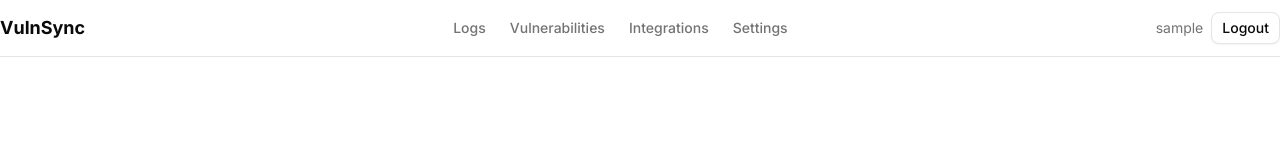
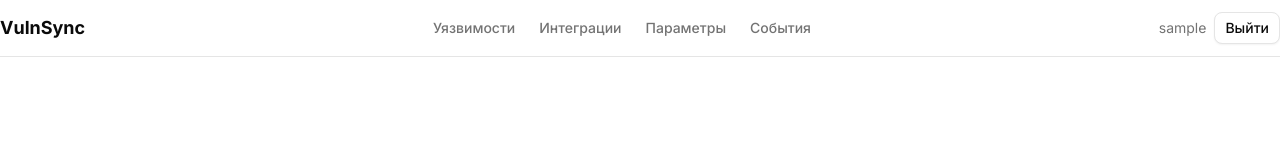
Before and after one commit to yuwwx/vulnsync, a Next.js app in the folder vulnsync-client/: page / in a window 1280 px wide. Shown: the top 160 px of the page. Built offline with nearby package versions, Linux system fonts and the light colour scheme; no server answers; sample sign-in values are in the browser's storage.

Commit message:
add translation

```diff
--- a/vulnsync-client/app/integrations/page.tsx
+++ b/vulnsync-client/app/(protected)/integrations/page.tsx
@@ -32,11 +32,11 @@ export default function IntegrationsPage() {
   return (
     <div className="flex gap-6">
       {/* Сайдбар продуктов */}
-      <ul className="w-48 border rounded-md p-2 space-y-2">
+      <ul className="w-48 border rounded-md p-2 space-y-2 self-start max-h-[calc(100vh-6rem)] overflow-y-auto">
         {products.map((p) => (
           <li
             key={p.id}
-            className={`p-2 rounded cursor-pointer ${
+            className={`p-2 rounded cursor-pointer text-sm font-medium ${
               selectedProduct === p.id
                 ? "bg-neutral-600 text-white"
                 : "hover:bg-muted"
@@ -49,14 +49,14 @@ export default function IntegrationsPage() {
       </ul>
 
       <div className="flex-1">
-        <h1 className="text-2xl font-bold mb-4">Integrations</h1>
+        <h1 className="text-2xl font-bold mb-4">Интеграции</h1>
         {loading ? (
-          <div>Loading products…</div>
+          <div>Загружаем продукты…</div>
         ) : error ? (
           <div className="p-4 text-red-700 bg-red-100 rounded-md">{error}</div>
         ) : !selectedProduct ? (
           <div className="text-neutral-500">
-            Select a product to configure integrations.
+            Выберите продукт для настройки интеграций
           </div>
         ) : (
           <Tabs
--- /dev/null
+++ b/vulnsync-client/app/(protected)/layout.tsx
@@ -0,0 +1,12 @@
+// app/(protected)/layout.tsx
+"use client";
+
+import { AuthGuard } from "@/components/auth/AuthGuard";
+
+export default function ProtectedLayout({
+  children,
+}: {
+  children: React.ReactNode;
+}) {
+  return <AuthGuard>{children}</AuthGuard>;
+}
--- a/vulnsync-client/app/logs/page.tsx
+++ b/vulnsync-client/app/(protected)/logs/page.tsx
@@ -17,7 +17,7 @@ export default function LogsPage() {
   }, []);
 
   if (loading) {
-    return <div className="text-muted-foreground">Loading logs…</div>;
+    return <div className="text-muted-foreground">Загружаем события…</div>;
   }
 
   if (error) {
@@ -28,7 +28,7 @@ export default function LogsPage() {
 
   return (
     <div className="space-y-4">
-      <h1 className="text-2xl font-bold">Logs</h1>
+      <h1 className="text-2xl font-bold">События</h1>
 
       <div className="rounded-md border">
         <LogsTable logs={logs} />
--- a/vulnsync-client/app/settings/page.tsx
+++ b/vulnsync-client/app/(protected)/settings/page.tsx
@@ -130,7 +130,7 @@ export default function SettingsPage() {
 
   return (
     <div className="space-y-6">
-      <h1 className="text-2xl font-bold">Settings</h1>
+      <h1 className="text-2xl font-bold">Параметры</h1>
 
       {error && (
         <div className="p-4 text-red-700 bg-red-100 rounded-md">{error}</div>
@@ -139,15 +139,15 @@ export default function SettingsPage() {
       {/* Верхние вкладки */}
       <Tabs defaultValue="integrations">
         <TabsList>
-          <TabsTrigger value="integrations">Integrations</TabsTrigger>
-          <TabsTrigger value="personal">Personal</TabsTrigger>
+          <TabsTrigger value="integrations">Интеграционные</TabsTrigger>
+          <TabsTrigger value="personal">Пользовательские</TabsTrigger>
         </TabsList>
 
         {/* === INTEGRATIONS === */}
         <TabsContent value="integrations">
           <div className="flex gap-4">
             {/* Sidebar */}
-            <aside className="w-56 shrink-0 border rounded-md p-2 space-y-1">
+            <aside className="w-56 shrink-0 border rounded-md p-2 space-y-1 self-start max-h-[calc(100vh-6rem)] overflow-y-auto">
               {INTEGRATIONS.map(({ type, label }) => {
                 const setting = data[type];
                 const configured = !!setting?.baseUrl && !!setting?.hasSecret;
@@ -203,7 +203,9 @@ export default function SettingsPage() {
                       onClick={() => save(activeIntegration)}
                       disabled={saving === activeIntegration}
                     >
-                      {saving === activeIntegration ? "Saving…" : "Save"}
+                      {saving === activeIntegration
+                        ? "Сохранение..."
+                        : "Сохранить"}
                     </Button>
                   </CardContent>
                 </Card>
--- a/vulnsync-client/app/vulnerabilities/page.tsx
+++ b/vulnsync-client/app/(protected)/vulnerabilities/page.tsx
@@ -17,6 +17,7 @@ import {
 import { Badge } from "@/components/ui/badge";
 import { Button } from "@/components/ui/button";
 import { IntegrationsService } from "@/services/integrations.service";
+import { toast } from "sonner";
 
 export default function VulnerabilitiesPage() {
   const [products, setProducts] = useState<Product[]>([]);
@@ -49,11 +50,11 @@ export default function VulnerabilitiesPage() {
   return (
     <div className="flex gap-6">
       {/* Сайдбар с продуктами */}
-      <ul className="w-48 border rounded-md p-2 space-y-2">
+      <ul className="w-48 border rounded-md p-2 space-y-2 self-start max-h-[calc(100vh-6rem)] overflow-y-auto">
         {products.map((p) => (
           <li
             key={p?.id}
-            className={`p-2 rounded cursor-pointer ${
+            className={`p-2 rounded cursor-pointer text-sm font-medium ${
               selectedProduct === p?.id
                 ? "bg-neutral-600 text-white"
                 : "hover:bg-muted"
@@ -66,27 +67,28 @@ export default function VulnerabilitiesPage() {
       </ul>
 
       <div className="flex-1">
-        <h1 className="text-2xl font-bold mb-4">Vulnerabilities</h1>
+        <h1 className="text-2xl font-bold mb-4">Уязвимости</h1>
 
         {loading ? (
-          <div>Loading vulnerabilities…</div>
+          <div>Загружаем уязвимости…</div>
         ) : error ? (
           <div className="p-4 text-red-700 bg-red-100 rounded-md">{error}</div>
         ) : !selectedProduct ? (
           <div className="text-neutral-500">
-            Select a product to send vulnerabilities.
+            Выберите продукт для работы с уязвимостями
           </div>
         ) : vulns.length === 0 && selectedProduct ? (
-          <div>No vulnerabilities found for this product.</div>
+          <div>Не найдены уязвимости для выбранного продукта</div>
         ) : (
+          <div className="rounded-md border">
             <Table>
               <TableHeader>
                 <TableRow>
                   <TableHead>ID</TableHead>
-                <TableHead>Title</TableHead>
-                <TableHead>Severity</TableHead>
-                <TableHead>Status</TableHead>
-                <TableHead>Action</TableHead>
+                  <TableHead>Название</TableHead>
+                  <TableHead>Критичность</TableHead>
+                  <TableHead>Состояние</TableHead>
+                  <TableHead>Действие</TableHead>
                 </TableRow>
               </TableHeader>
 
@@ -105,11 +107,13 @@ export default function VulnerabilitiesPage() {
                       <Button
                         size="sm"
                         disabled={v.status === "SENT"}
-                      onClick={() =>
-                        IntegrationsService.createJiraIssue({
+                        onClick={async () => {
+                          try {
+                            await IntegrationsService.createJiraIssue({
                               findingId: v.id,
                               productId: String(selectedProduct),
-                        }).then(() => {
+                            });
+
                             setVulns((prev) =>
                               prev.map((item) =>
                                 item.id === v.id
@@ -117,16 +121,24 @@ export default function VulnerabilitiesPage() {
                                   : item
                               )
                             );
-                        })
+
+                            toast.success("Jira issue created successfully");
+                          } catch (err: any) {
+                            toast.error(
+                              err?.response?.data?.message ||
+                                "Failed to create Jira issue"
+                            );
                           }
+                        }}
                       >
-                      Send to Jira
+                        Отправить в Jira
                       </Button>
                     </TableCell>
                   </TableRow>
                 ))}
               </TableBody>
             </Table>
+          </div>
         )}
       </div>
     </div>
--- a/vulnsync-client/app/login/page.tsx
+++ b/vulnsync-client/app/login/page.tsx
@@ -10,9 +10,9 @@ export default function LoginPage() {
   const [password, setPassword] = useState("");
 
   async function submit(e: React.FormEvent) {
-    e.preventDefault(); // ⛔️ чтобы не было перезагрузки страницы
+    e.preventDefault();
     await AuthService.login({ username, password });
-    window.location.href = "/vulnerabilities";
+    window.location.href = "/settings";
   }
 
   return (
--- /dev/null
+++ b/vulnsync-client/components/auth/AuthGuard.tsx
@@ -0,0 +1,19 @@
+"use client";
+
+import { useEffect } from "react";
+import { usePathname, useRouter } from "next/navigation";
+
+export function AuthGuard({ children }: { children: React.ReactNode }) {
+  const router = useRouter();
+  const pathname = usePathname();
+
+  useEffect(() => {
+    const token = localStorage.getItem("access_token");
+
+    if (!token && pathname !== "/login") {
+      router.replace("/login");
+    }
+  }, [pathname, router]);
+
+  return <>{children}</>;
+}
--- a/vulnsync-client/components/layout/Header.tsx
+++ b/vulnsync-client/components/layout/Header.tsx
@@ -8,10 +8,10 @@ import { cn } from "@/lib/utils";
 import { AuthService } from "@/services/auth.service";
 
 const navItems = [
-  { href: "/logs", label: "Logs" },
-  { href: "/vulnerabilities", label: "Vulnerabilities" },
-  { href: "/integrations", label: "Integrations" },
-  { href: "/settings", label: "Settings" },
+  { href: "/vulnerabilities", label: "Уязвимости" },
+  { href: "/integrations", label: "Интеграции" },
+  { href: "/settings", label: "Параметры" },
+  { href: "/logs", label: "События" },
 ];
 
 export function Header() {
@@ -66,11 +66,11 @@ export function Header() {
 
           {isAuthenticated ? (
             <Button variant="outline" size="sm" onClick={logout}>
-              Logout
+              Выйти
             </Button>
           ) : (
             <Button size="sm" asChild>
-              <Link href="/login">Login</Link>
+              <Link href="/login">Войти</Link>
             </Button>
           )}
         </div>
--- a/vulnsync-client/services/api.ts
+++ b/vulnsync-client/services/api.ts
@@ -11,3 +11,16 @@ api.interceptors.request.use((config) => {
   }
   return config;
 });
+
+api.interceptors.response.use(
+  (response) => response,
+  (error) => {
+    if (error.response?.status === 401) {
+      // чистим состояние
+      localStorage.removeItem("access_token");
+      localStorage.removeItem("username");
+    }
+
+    return Promise.reject(error);
+  }
+);
--- a/vulnsync-client/services/auth.service.ts
+++ b/vulnsync-client/services/auth.service.ts
@@ -7,10 +7,17 @@ export interface LoginDto {
 
 export const AuthService = {
   async login(dto: LoginDto) {
-    const { data } = await api.post("/auth/login", dto);
-    localStorage.setItem("access_token", data.access_token);
-    localStorage.setItem("username", data.username);
-    return data;
+    try {
+      const { data } = await api.post("/auth/login", dto);
+      localStorage.setItem("access_token", data.access_token);
+      localStorage.setItem("username", data.username);
+      return data;
+    } catch (e: any) {
+      if (e.response?.status === 401) {
+        throw new Error("Invalid username or password");
+      }
+      throw e;
+    }
   },
 
   async me() {
@@ -20,5 +27,6 @@ export const AuthService = {
 
   logout() {
     localStorage.removeItem("access_token");
+    localStorage.removeItem("username");
   },
 };
```
Also changed, not shown: vulnsync-client/components/integrations/DefectDojoJiraTab.tsx (+8 -8 lines). Lines whose indentation alone changed are shown as unchanged.
